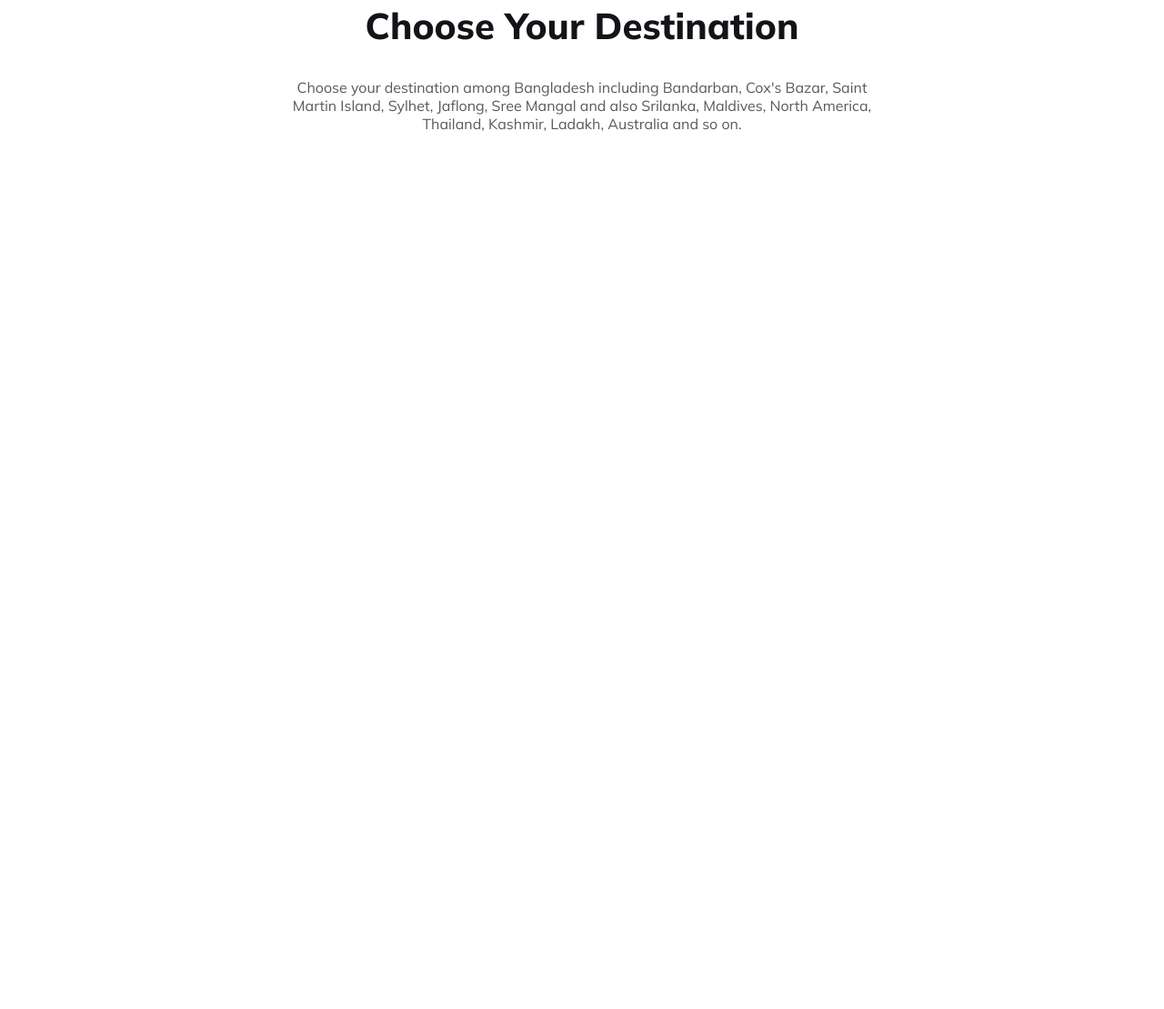
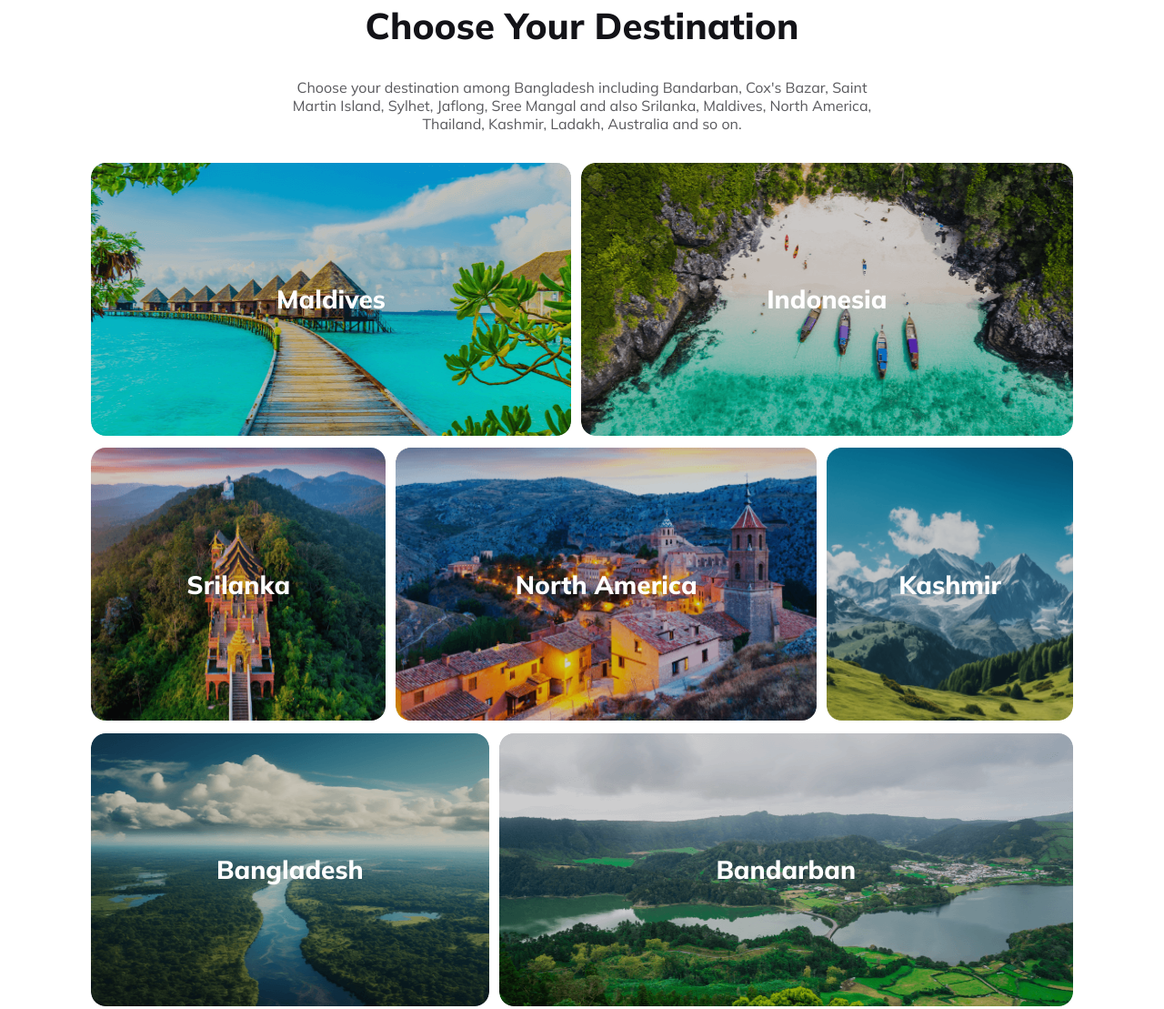
Before and after one commit to sajib25003/PH-B9-A2, a plain HTML site: page index.html in a window 1280 px wide. Shown: the part 1452-2561 px from the top of the page at 91% size. Drawn offline with Linux system fonts and the light colour scheme; the site is published under a folder, as on GitHub Pages, so addresses that start at the root find nothing.

Commit message:
url updated

```diff
--- a/styles/style.css
+++ b/styles/style.css
@@ -122,7 +122,7 @@ main {
 /* Banner section style */
 .banner-section {
     height: 550px;
-    background: linear-gradient(rgba(0, 0, 0, 0.8), rgba(0, 0, 0, 0.1)), url("/Images/banner.png");
+    background: linear-gradient(rgba(0, 0, 0, 0.8), rgba(0, 0, 0, 0.1)), url("../Images/banner.png");
     background-repeat: no-repeat;
     background-size: 100% 100%;
     background-position: top;
@@ -248,21 +248,21 @@ main {
 }
 
 .grid-item-1 {
-    background: url("/Images/maldives.png");
+    background: url("../Images/maldives.png");
     background-repeat: no-repeat;
     background-size: 100% 100%;
     grid-area: a;
 }
 
 .grid-item-2 {
-    background: url("/Images/indonesia.png");
+    background: url("../Images/indonesia.png");
     background-repeat: no-repeat;
     background-size: 100% 100%;
     grid-area: b;
 }
 
 .grid-item-3 {
-    background: url("/Images/srilanka.png");
+    background: url("../Images/srilanka.png");
     background-repeat: no-repeat;
     background-size: 100% 100%;
     grid-area: c;
@@ -270,7 +270,7 @@ main {
 }
 
 .grid-item-4 {
-    background: url("/Images/north\ america.png");
+    background: url("../Images/north\ america.png");
     background-repeat: no-repeat;
     background-size: 100% 100%;
     grid-area: d;
@@ -278,7 +278,7 @@ main {
 }
 
 .grid-item-5 {
-    background: url("/Images/kashmir.png");
+    background: url("../Images/kashmir.png");
     background-repeat: no-repeat;
     background-size: 100% 100%;
     grid-area: e;
@@ -286,7 +286,7 @@ main {
 }
 
 .grid-item-6 {
-    background: url("/Images/bangladesh.png");
+    background: url("../Images/bangladesh.png");
     background-repeat: no-repeat;
     background-size: 100% 100%;
     grid-area: f;
@@ -294,7 +294,7 @@ main {
 }
 
 .grid-item-7 {
-    background: url("/Images/bandarban.png");
+    background: url("../Images/bandarban.png");
     background-repeat: no-repeat;
     background-size: 100% 100%;
     grid-area: g;
```
